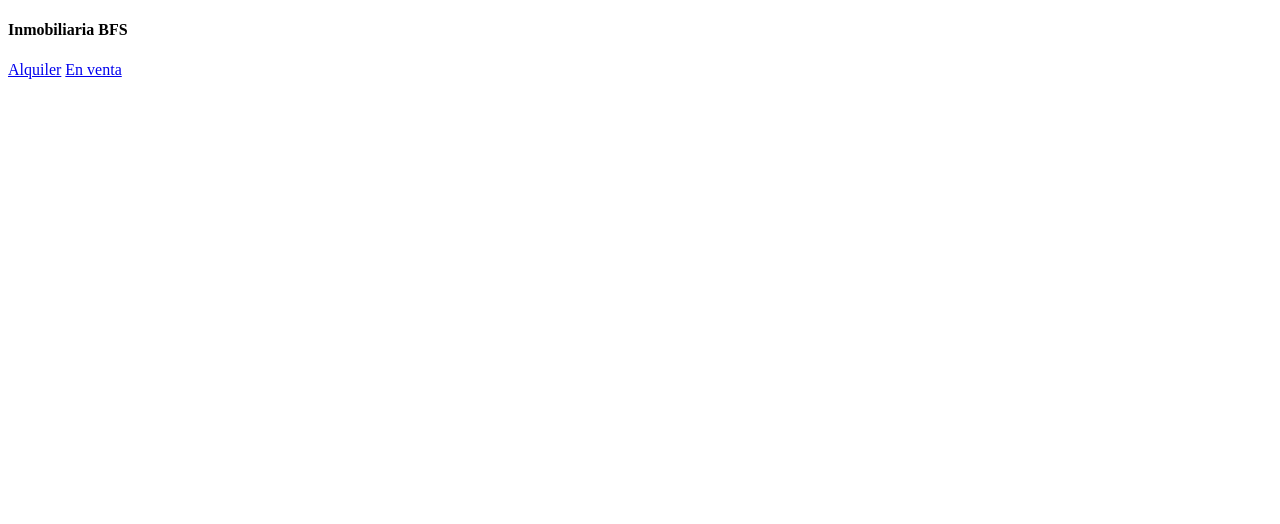
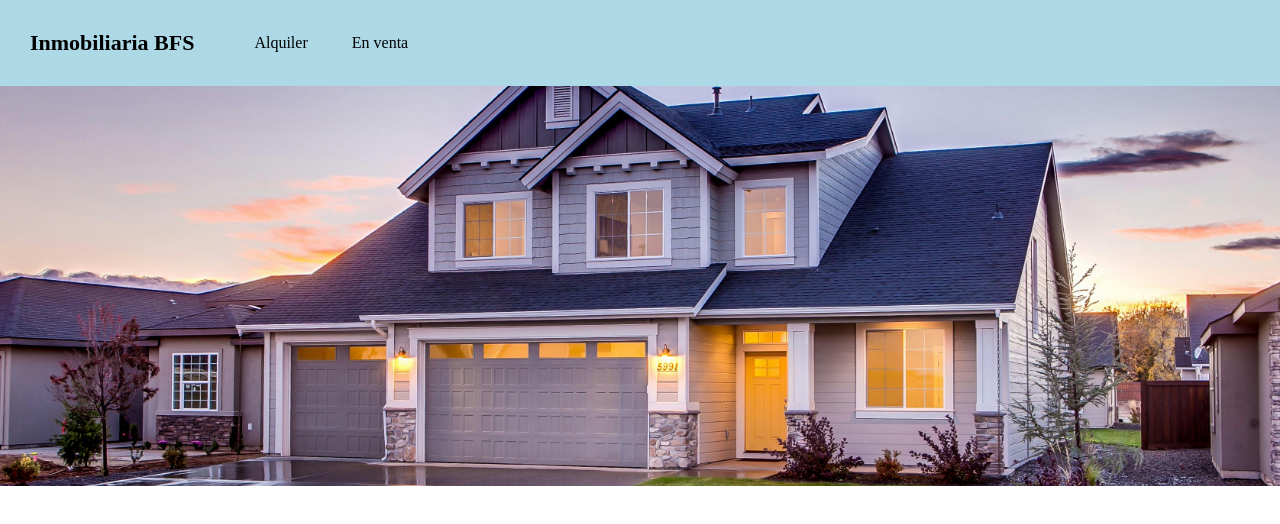
Before and after one commit to BastianFS/Desafio_Arreglos, a plain HTML site: page index.html in a window 1280 px wide. Drawn offline with Linux system fonts and the light colour scheme.

Commit message:
Navbar, index

```diff
--- a/assets/css/style.css
+++ b/assets/css/style.css
@@ -0,0 +1,29 @@
+*{
+    margin: 0;
+    border 0;
+}
+.Navbar{
+    padding: 30px;
+    display: flex;
+    gap: 10px;
+    align-items: center;
+    background-color: lightblue;
+}
+.NavItems{
+    padding-left: 30px;
+}
+.LinkNone{
+    text-decoration: none;
+    padding: 20px;
+    color: black;
+}
+.NavbarName{
+    font-size: 22px;
+}
+.ImgNav{
+    width: 100%;
+    height: 400px;
+    background-image: url(../img/Edificio.jpg);
+    background-size: cover;
+    background-position: center;
+}
--- a/index.html
+++ b/index.html
@@ -7,10 +7,14 @@
     <link rel="stylesheet" href="./assets/css/style.css">
 </head>
 <body>
-    <h4>Inmobiliaria BFS</h4>
-    <a href="./alquiler.html">Alquiler</a>
-    <a href="./venta.html">En venta</a>
-
+    <div class="Navbar">
+        <h4 class="NavbarName">Inmobiliaria BFS</h4>
+        <div class="NavItems">
+            <a class="LinkNone" href="./alquiler.html">Alquiler</a>
+            <a class="LinkNone" href="./venta.html">En venta</a>
+        </div>
+    </div>
+    <div class="ImgNav"></div>
     <script src="./assets/js/script.js"></script>
 </body>
 </html>
```
Also changed, not shown: assets/img/Edificio.jpg (added), 2 other files.
